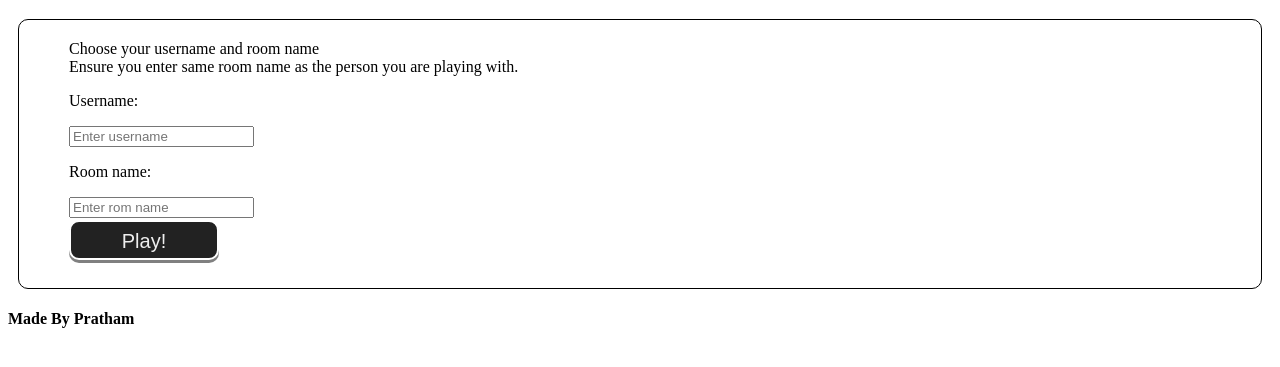
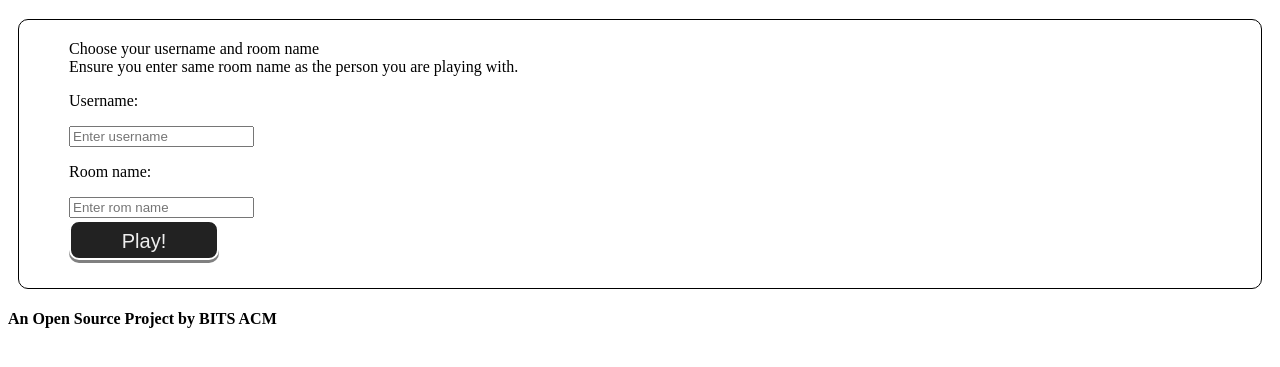
Before and after one commit to pratham1002/bluff-2, a website: page client/index.html in a window 1280 px wide. Shown: the part 61-428 px from the top of the page. Drawn offline with nearby package versions, Linux system fonts and the light colour scheme; no server answers; files whose address does not match are found by name.

Commit message:
Update index.html

```diff
--- a/client/index.html
+++ b/client/index.html
@@ -58,7 +58,7 @@
         </div>
     </main>
     <footer>
-        <h4>Made By Pratham</h4>
+        <h4>An Open Source Project by BITS ACM</h4>
     </footer>
 </body>
 </div>
```
